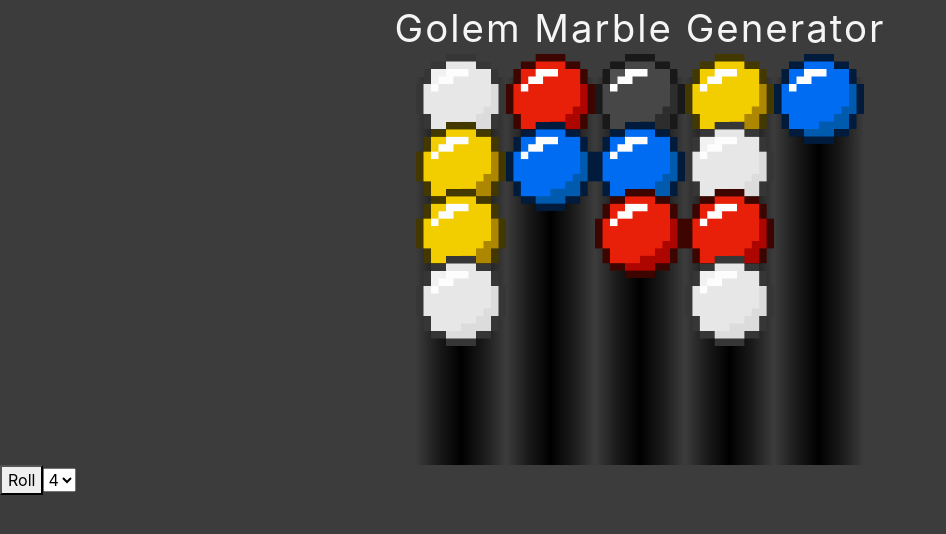
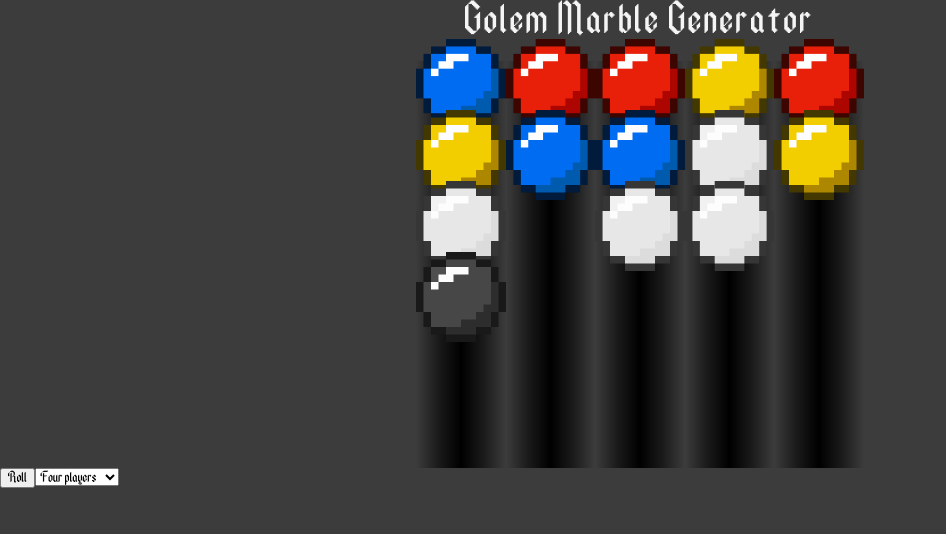
Before and after one commit to jakubwalawender/golem-marble-generator, a React (Create React App) app: page / in a window 1280 px wide. Shown: the top 534 px of the page, without its empty margins (0-946 px from the left). Built offline with nearby package versions, Linux system fonts and the light colour scheme.

Commit message:
code tweaks

```diff
--- a/package.json
+++ b/package.json
@@ -7,7 +7,6 @@
     "@testing-library/jest-dom": "^5.16.4",
     "@testing-library/react": "^13.3.0",
     "@testing-library/user-event": "^13.5.0",
-    "bootstrap": "^5.2.0",
     "react": "^18.2.0",
     "react-dom": "^18.2.0",
     "react-scripts": "5.0.1",
--- a/src/App.js
+++ b/src/App.js
@@ -1,13 +1,13 @@
 import React from "react";
 
-import {Synagogue} from "./components/Synagogue";
+import { Synagogue } from "./components/Synagogue";
 
 import "./App.css";
 
 const App = () => (
   <div>
     <div className="title">Golem Marble Generator</div>
-    <Synagogue></Synagogue>
+    <Synagogue />
   </div>
 );
 
--- a/src/components/Marble.js
+++ /dev/null
@@ -1,6 +0,0 @@
-import React, { Component } from "react";
-import { colorMapping } from "../colorMapping";
-
-export const Marble = ({color}) =>(
-  <img src={colorMapping[color]} alt='marble' className="marble"/>
-)
--- /dev/null
+++ b/src/components/Marble.jsx
@@ -0,0 +1,6 @@
+import React from "react";
+import { colorMapping } from "../colorMapping";
+
+export const Marble = ({ color }) => (
+  <img src={colorMapping[color]} alt={`marble-${color}`} className="marble" />
+);
--- a/src/components/Synagogue.js
+++ b/src/components/Synagogue.jsx
@@ -1,4 +1,4 @@
-import React, { useState, useEffect, useCallback } from "react";
+import React, { useState, useEffect } from "react";
 
 import { Marble } from "./Marble";
 import { playerCounts } from "../playerCountOptions";
@@ -8,16 +8,9 @@ export const Synagogue = () => {
   const [synagogue, setSynagogue] = useState([]);
   const [currentValue, setCurrentValue] = useState("4");
 
-  const handleRoll = useCallback(() => {
-    let options = playerCounts.filter(function (x) {
-      return x.count === Number(currentValue);
-    })[0];
-    setSynagogue(roll(options));
+  useEffect(() => {
+    setSynagogue(roll(currentValue));
   }, [currentValue]);
-
-  useEffect(() => {
-    handleRoll();
-  }, [handleRoll, currentValue]);
 
   return (
     <div>
@@ -32,15 +25,13 @@ export const Synagogue = () => {
           );
         })}
       </div>
-      <button onClick={handleRoll}>
-        Roll
-      </button>
+      <button onClick={() => setSynagogue(roll(currentValue))}>Roll</button>
       <select
         value={currentValue}
         onChange={(e) => setCurrentValue(e.target.value)}
       >
-        {playerCounts.map((config) => {
-          return <option players={config.count}>{config.count}</option>;
+        {Object.entries(playerCounts).map(([playersCount, { display }]) => {
+          return <option value={playersCount}>{display}</option>;
         })}
       </select>
     </div>
--- a/src/components/helpers.js
+++ b/src/components/helpers.js
@@ -1,30 +1,19 @@
-const shuffle = (array) => {
-  let currentIndex = array.length;
-  let randomIndex;
-  while (currentIndex !== 0) {
-    randomIndex = Math.floor(Math.random() * currentIndex);
-    currentIndex--;
-    [array[currentIndex], array[randomIndex]] = [
-      array[randomIndex],
-      array[currentIndex],
-    ];
-  }
-  return array;
-};
+import { playerCounts } from "../playerCountOptions";
 
-export const roll = (options) => {
-  let syn = new Array(options.pathsCount);
-  for (let i = 0; i < options.pathsCount; i++) {
-    syn[i] = [];
-  }
-  let marblesList = shuffle(options.colorConfig);
-  marblesList.forEach((element) => {
-    let path;
-    do {
-      path = Math.floor(Math.random() * options.pathsCount + 1);
-    } while (syn[path - 1].length >= 5);
-    syn[path - 1].push(element);
+export const roll = (playersCount) => {
+  const options = playerCounts[playersCount];
+  const synagogue = Array.from(
+    new Array(Number(options.pathsCount)).fill().map(() => [])
+  );
+  const availablePaths = [...synagogue];
+
+  options.colorConfig.forEach((m) => {
+    const path = Math.floor(Math.random() * availablePaths.length);
+    availablePaths[path].push(m);
+    if (availablePaths[path].length === 5) {
+      availablePaths.splice(path, 1);
+    }
   });
 
-  return syn;
+  return synagogue;
 };
--- a/src/index.css
+++ b/src/index.css
@@ -1,18 +1,23 @@
-@import 'bootstrap/dist/css/bootstrap.min.css';
 @font-face {
   font-family: "AncientModernTales";
   src: local("AncientModernTales"),
-   url("./fonts/AncientModernTales/AncientModernTales-a7Po.ttf") format("truetype");
-  }
+    url("./fonts/AncientModernTales/AncientModernTales-a7Po.ttf")
+      format("truetype");
+}
 body {
   margin: 0;
-  font-family: -apple-system, BlinkMacSystemFont, "AncientModernTales", "Segoe UI", "Roboto", "Oxygen",
-    "Ubuntu", "Cantarell", "Fira Sans", "Droid Sans", "Helvetica Neue",
-    sans-serif;
+  font-family: "AncientModernTales", -apple-system, BlinkMacSystemFont,
+    "Segoe UI", "Roboto", "Oxygen", "Ubuntu", "Cantarell", "Fira Sans",
+    "Droid Sans", "Helvetica Neue", sans-serif;
   -webkit-font-smoothing: antialiased;
   -moz-osx-font-smoothing: grayscale;
   background-color: rgb(60, 60, 60);
   color: rgb(245, 245, 245);
+}
+
+select,
+button {
+  font-family: inherit;
 }
 
 code {
@@ -20,8 +25,6 @@ code {
     monospace;
 }
 
-
-
 a {
   color: white;
 }
--- a/src/playerCountOptions.js
+++ b/src/playerCountOptions.js
@@ -29,29 +29,26 @@ const onePlayerMarbles = [].concat(
   Array(3).fill("white"),
   Array(1).fill("black")
 );
-export const playerCounts = [
-  {
+
+export const playerCounts = {
+  4: {
     colorConfig: fourPlayerMarbles.map((color, id) => ({ color, id })),
     pathsCount: 5,
     display: "Four players",
-    count: 4,
   },
-  {
+  3: {
     colorConfig: threePlayerMarbles.map((color, id) => ({ color, id })),
     pathsCount: 5,
     display: "Three players",
-    count: 3,
   },
-  {
+  2: {
     colorConfig: twoPlayerMarbles.map((color, id) => ({ color, id })),
     pathsCount: 5,
     display: "Two players",
-    count: 2,
   },
-  {
+  1: {
     colorConfig: onePlayerMarbles.map((color, id) => ({ color, id })),
     pathsCount: 5,
     display: "One player",
-    count: 1,
   },
-];
+};
```
Also changed, not shown: 1 other file (tests, documents, lock files or other folders).
